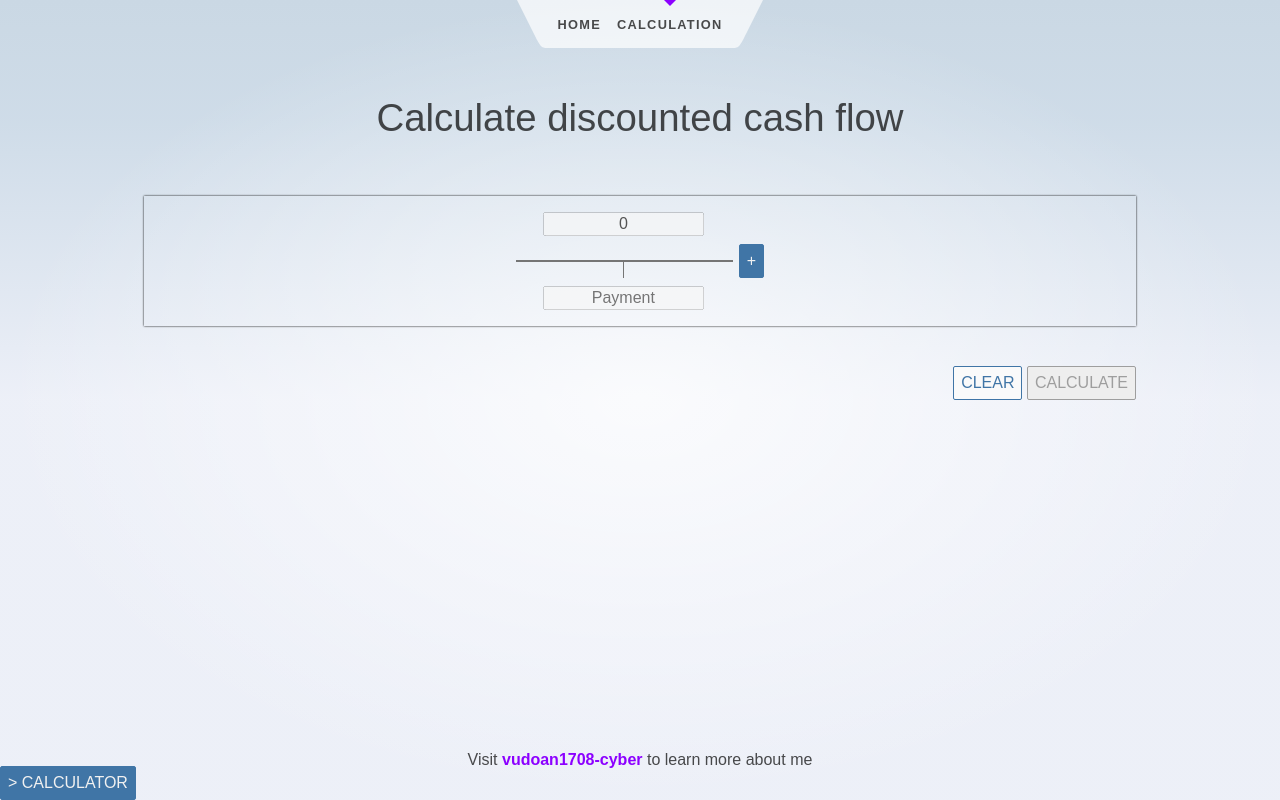
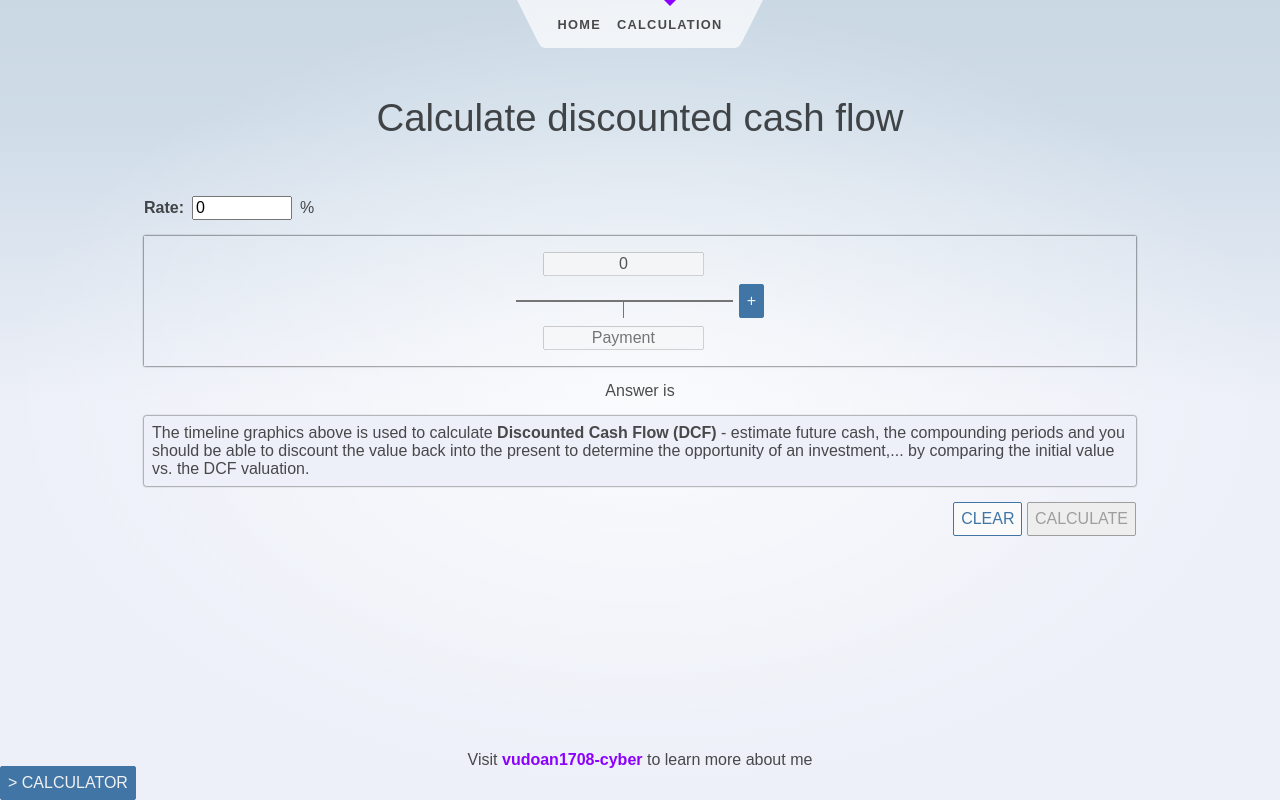
Before and after one commit to vudoan1708-cyber/My_Accountant_Buddy, a SvelteKit app: page /calculation/dcf in a window 1280 px wide. Built offline with nearby package versions, Linux system fonts and the light colour scheme.

Commit message:
ADDED RATE INPUT && HIGHLIGHTING TO THE FINAL ANSWER

```diff
--- a/src/routes/Calculator.svelte
+++ b/src/routes/Calculator.svelte
@@ -237,7 +237,7 @@
   }
 
   .key--equal {
-    background-image: linear-gradient(to bottom, #bb6afe, var(--color-theme-1));
+    background-image: linear-gradient(to bottom, #8326cf, var(--color-theme-1));
     grid-column: -2;
     grid-row: 2 / span 4;
   }
--- a/src/routes/calculation/dcf/+page.svelte
+++ b/src/routes/calculation/dcf/+page.svelte
@@ -30,6 +30,6 @@
   .contents {
     display: flex;
     flex-direction: column;
-    gap: calc(var(--margin) * 5);
+    gap: calc(var(--margin) * 2);
   }
 </style>
--- a/src/routes/calculation/dcf/DiscountedCashFlow.svelte
+++ b/src/routes/calculation/dcf/DiscountedCashFlow.svelte
@@ -22,8 +22,9 @@
     });
   };
 
-  const clearTimeline = () => {
+  const reset = () => {
     allPayments = [ allPayments[0] ];
+    rate = 0;
   };
 
   const calculate = () => {
@@ -39,13 +40,28 @@
 </script>
 
 <!-- <template> -->
+<div class="inputs_area">
+  <form class="rate">
+    <label>
+      <strong>Rate:</strong>
+      <input
+        type="number"
+        min="0"
+        required
+        bind:value={rate}
+        on:blur={onInputBlur} />
+      %
+    </label>
+  </form>
+
   <section class="dcf_graph">
-  {#each allPayments as paymentData}
+    {#each allPayments as paymentData, idx}
       <form class="data_wrapper">
         <input
           type="text"
+          placeholder="Period"
           class="periods"
-        placeholder="Period"
+          title="Period"
           disabled={paymentData.period.disabled}
           value={paymentData.period.value} />
 
@@ -55,6 +71,8 @@
           <input
             type="text"
             placeholder="Payment"
+            class:finalAnswer={idx === 0 && paymentData.payment.value}
+            title={idx === 0 ? 'DCF value' : 'Periodical payments'}
             disabled={paymentData.payment.disabled}
             bind:value={paymentData.payment.value}
             on:blur={onInputBlur} />
@@ -66,9 +84,24 @@
       +
     </Button>
   </section>
+</div>
+
+<!-- Answer -->
+<div class="answer">
+  Answer is <b style="text-decoration: underline;">{allPayments[0].payment.value || ''}</b>
+</div>
+
+<!-- Helper -->
+<div class="helper">
+  <span>
+    The timeline graphics above is used to calculate <b>Discounted Cash Flow (DCF)</b> - estimate
+    future cash, the compounding periods and you should be able to discount the value back into the present to determine
+    the opportunity of an investment,... by comparing the initial value vs. the DCF valuation.
+  </span>
+</div>
 
 <div class="btn_wrapper">
-  <Button type="secondary" title="Clear all created nodes" on:click={clearTimeline}>
+  <Button type="secondary" title="Clear all created nodes" on:click={reset}>
     Clear
   </Button>
   <Button disabled={calcBtnDisabled} title="Calculate DCF" on:click={calculate}>
@@ -78,6 +111,16 @@
 <!-- </template> -->
 
 <style>
+  .inputs_area {
+    display: grid;
+    gap: calc(var(--margin) * 2);
+  }
+
+  form.rate label input {
+    width: 100px;
+    text-align: left;
+  }
+
   section.dcf_graph {
     --pointer-len: calc(var(--margin) * 2);
     display: flex;
@@ -97,6 +140,11 @@
   input {
     width: 75%;
     text-align: center;
+  }
+  input:invalid {
+    border-color: var(--color-error-foregound);
+    color: var(--color-error-foregound);
+    background-color: var(--color-error-background);
   }
   input::placeholder {
     text-align: center;
@@ -131,7 +179,27 @@
     background-color: var(--color-neutral-600);
   }
 
+  .payment input.finalAnswer {
+    border-color: var(--color-theme-2-light);
+    color: var(--color-on-theme-2);
+    background-color: var(--color-theme-2);
+  }
+
   .btn_wrapper {
     align-self: flex-end;
   }
+
+  .answer {
+    text-align: center;
+  }
+
+  .helper {
+    display: grid;
+    align-items: center;
+    gap: calc(var(--margin) * 2);
+    padding: var(--padding);
+    background-color: var(--color-bg-2);
+    border-radius: var(--border-radius);
+    box-shadow: 0 0 2px black;
+  }
 </style>
--- a/src/routes/styles.css
+++ b/src/routes/styles.css
@@ -114,6 +114,12 @@ input {
 	box-sizing: border-box;
 }
 
+label {
+	display: inline-flex;
+	align-items: center;
+	gap: var(--margin);
+}
+
 button:focus:not(:focus-visible) {
 	outline: none;
 }
```
Lines whose indentation alone changed are shown as unchanged.
